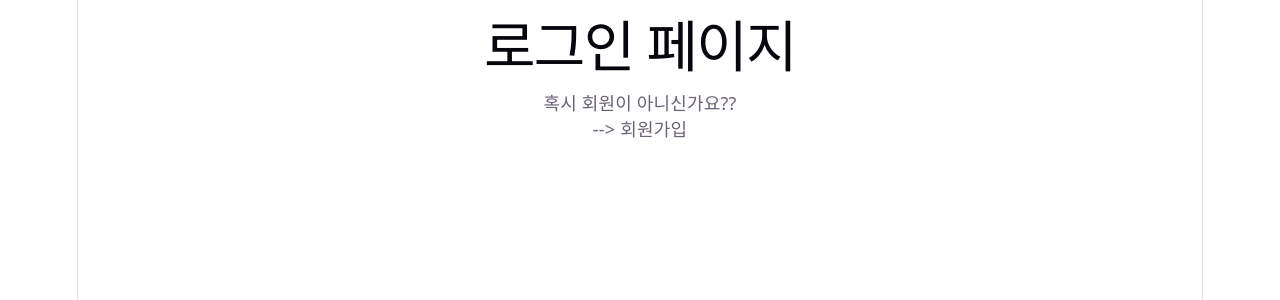
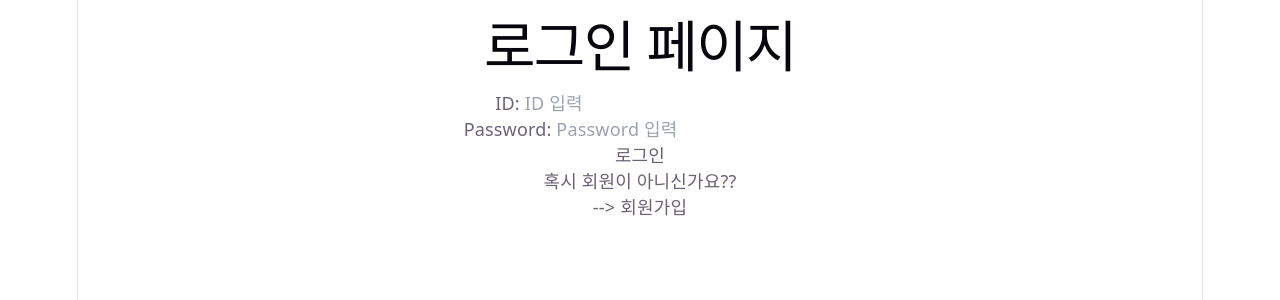
Before and after one commit to Baikseungwoo/IBM-x-RedHat-React-mini-project-movie-mate-, a React (Vite) app in the folder movie mate/: page /login in a window 1280 px wide. Shown: the top 300 px of the page. Built offline with nearby package versions, Linux system fonts and the light colour scheme.

Commit message:
update all for implementing the login/logout service

```diff
--- a/movie mate/src/App.jsx
+++ b/movie mate/src/App.jsx
@@ -2,18 +2,22 @@ import React from 'react';
 import LoginPage from './components/LoginPage';
 import { BrowserRouter, Route, Routes  } from 'react-router-dom';
 import SignUp from './components/SignUp';
+import MainPage from './components/MainPage'
 import AuthContextPro from './hooks/AuthContextPro';
 
 const App = () => {
   return (
+    <div>
     <AuthContextPro>
     <BrowserRouter>
       <Routes>
         <Route path='/login' element = {<LoginPage />}></Route>
         <Route path='/signup' element = {<SignUp />}></Route>
+        <Route path='/' element = {<MainPage />}></Route>
       </Routes>
     </BrowserRouter>
     </AuthContextPro>
+    </div>
   );
 };
 export default App;
--- a/movie mate/src/components/LoginPage.jsx
+++ b/movie mate/src/components/LoginPage.jsx
@@ -1,7 +1,12 @@
-import React from 'react';
+import React, { useState } from 'react';
 import { useNavigate } from 'react-router-dom';
+import { useAuth } from '../hooks/AuthContextPro';
 
 const LoginPage = () => {
+
+    const {login} = useAuth();
+    const [id, setId]= useState("")
+    const [pw, setPw]= useState("")
 
     const navigator = useNavigate();
 
@@ -9,12 +14,30 @@ const LoginPage = () => {
         navigator('/signup')
     }
 
+    const submit=(e)=>{
+        e.preventDefault();
+        if(login({id,pw})){
+
+            alert("로그인에 성공했습니다!!")
+
+            setId("")
+            setPw("")
+
+            navigator("/")
+
+        }
+    }
+
 
 
     return (
         <div>
             <h1>로그인 페이지</h1>
-
+            <form onSubmit={submit}>
+                ID: <input type='text' placeholder='ID 입력' value={id} onChange={(e)=> setId(e.target.value)}/><br></br>
+                Password: <input type='password' placeholder='Password 입력' value={pw} onChange={(e)=> setPw(e.target.value)}/><br></br>
+                <button type='submit'>로그인</button>
+            </form>
             <div>
                 <p>혹시 회원이 아니신가요??</p>
                 <span>{"-->"} </span>
--- a/movie mate/src/components/MainPage.jsx
+++ b/movie mate/src/components/MainPage.jsx
@@ -0,0 +1,11 @@
+import React from 'react';
+
+const MainPage = () => {
+    return (
+        <div>
+
+        </div>
+    );
+};
+
+export default MainPage;
--- a/movie mate/src/hooks/AuthContextPro.jsx
+++ b/movie mate/src/hooks/AuthContextPro.jsx
@@ -4,9 +4,6 @@ const AuthContext = createContext();
 
 const AuthContextPro = ({ children }) => {
 
-  const [users, setUsers] = useState(
-      JSON.parse(localStorage.getItem('users')) || []
-  );
 
   const [currentUser, setCurrentUser] = useState(
     JSON.parse(localStorage.getItem('currentUser') || null)
@@ -14,22 +11,24 @@ const AuthContextPro = ({ children }) => {
 
   const signup = (newUser) => {
 
+    const users = JSON.parse(localStorage.getItem('users')) || []
 
     const nextUsers = [...users, newUser];
-    setUsers(nextUsers);
     localStorage.setItem('users', JSON.stringify(nextUsers));
   };
 
   const login = ({ id, pw }) => {
+    const users = JSON.parse(localStorage.getItem('users')) || []
+
     const foundUser = users.find((user) => user.id === id && user.pw === pw);
     if (!foundUser) {
-      alert('사용자를 찾을 수 없습니다.')
+      alert('사용자를 찾을 수 없습니다. 아이디와 비밀번호를 확인해주세요!')
+      return false
     }else{
+      setCurrentUser(foundUser);
+      localStorage.setItem('currentUser', JSON.stringify(foundUser));
       return true
     }
-
-    setCurrentUser(foundUser);
-    localStorage.setItem('currentUser', JSON.stringify(foundUser));
   };
 
   const logout = () => {
```
